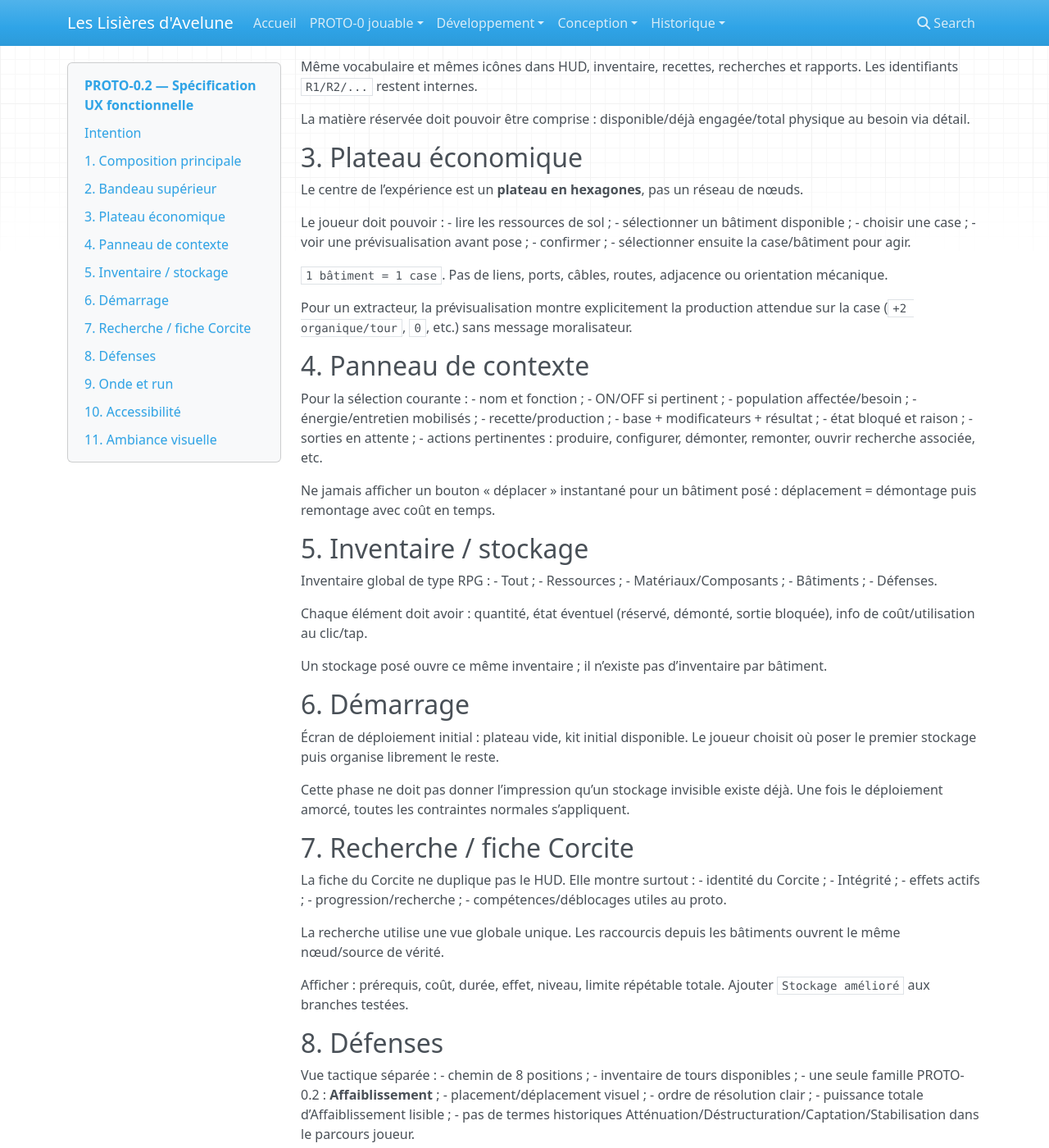
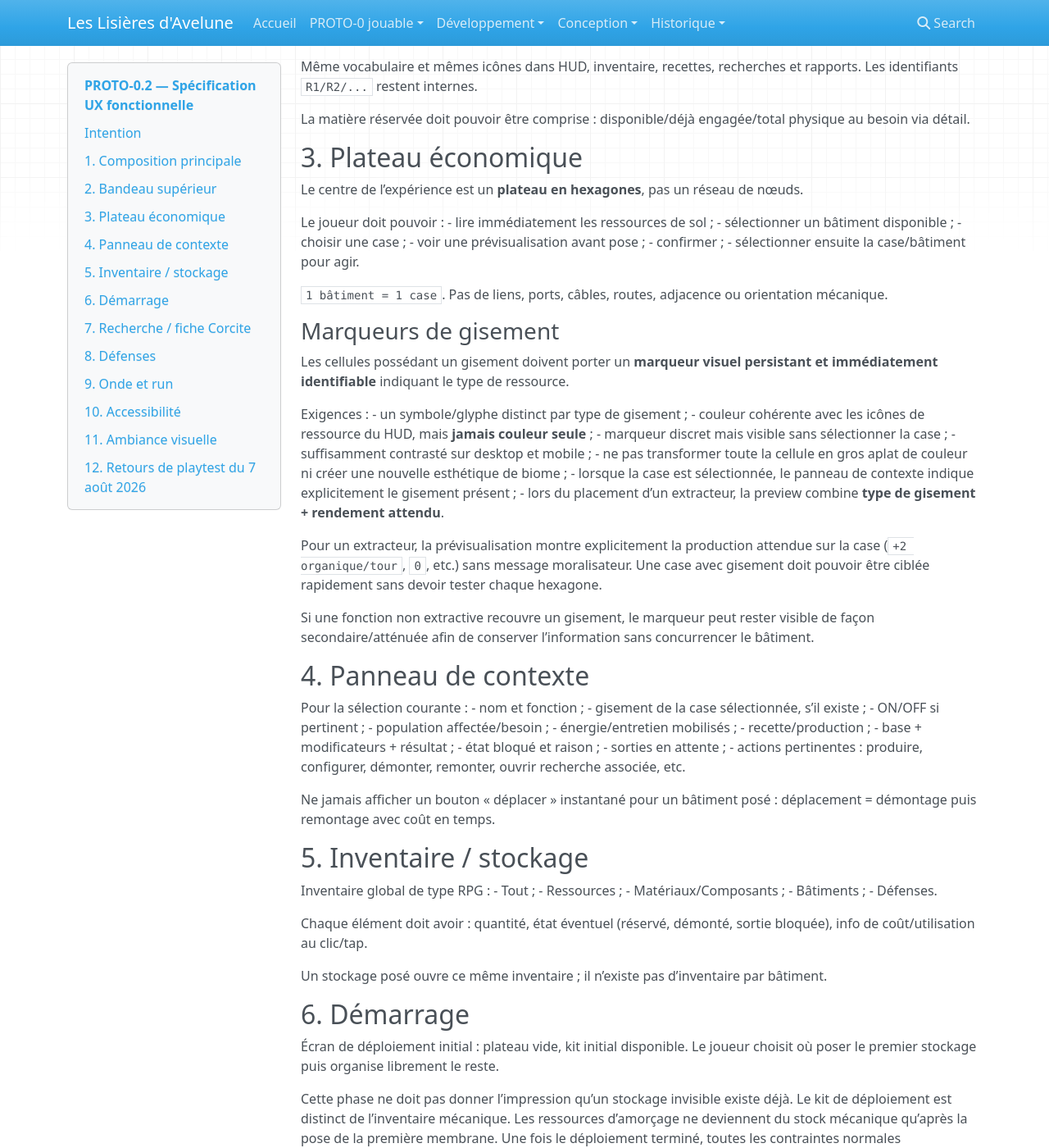
Before and after one commit to Abeliome-Officiel/les-lisieres-avelune, an MkDocs documentation site: the page built from docs/development/proto0.2/02_UX_SPEC.md, in a window 1280 px wide and 1400 px high, scrolled down 647 px. Shown: the whole window at 82% size. Built offline with MkDocs 1.6.1, drawn with Linux system fonts in a browser that asks for light colours; nearby versions of some CDN libraries; some of the changed text lies outside the part shown.

Commit message:
docs: rendre les gisements explicitement visibles dans l’UX P02

```diff
--- a/docs/development/proto0.2/02_UX_SPEC.md
+++ b/docs/development/proto0.2/02_UX_SPEC.md
@@ -38,7 +38,7 @@ La matière réservée doit pouvoir être comprise : disponible/déjà engagée/
 Le centre de l’expérience est un **plateau en hexagones**, pas un réseau de nœuds.
 
 Le joueur doit pouvoir :
-- lire les ressources de sol ;
+- lire immédiatement les ressources de sol ;
 - sélectionner un bâtiment disponible ;
 - choisir une case ;
 - voir une prévisualisation avant pose ;
@@ -47,12 +47,28 @@ Le joueur doit pouvoir :
 
 `1 bâtiment = 1 case`. Pas de liens, ports, câbles, routes, adjacence ou orientation mécanique.
 
-Pour un extracteur, la prévisualisation montre explicitement la production attendue sur la case (`+2 organique/tour`, `0`, etc.) sans message moralisateur.
+### Marqueurs de gisement
+
+Les cellules possédant un gisement doivent porter un **marqueur visuel persistant et immédiatement identifiable** indiquant le type de ressource.
+
+Exigences :
+- un symbole/glyphe distinct par type de gisement ;
+- couleur cohérente avec les icônes de ressource du HUD, mais **jamais couleur seule** ;
+- marqueur discret mais visible sans sélectionner la case ;
+- suffisamment contrasté sur desktop et mobile ;
+- ne pas transformer toute la cellule en gros aplat de couleur ni créer une nouvelle esthétique de biome ;
+- lorsque la case est sélectionnée, le panneau de contexte indique explicitement le gisement présent ;
+- lors du placement d’un extracteur, la preview combine **type de gisement + rendement attendu**.
+
+Pour un extracteur, la prévisualisation montre explicitement la production attendue sur la case (`+2 organique/tour`, `0`, etc.) sans message moralisateur. Une case avec gisement doit pouvoir être ciblée rapidement sans devoir tester chaque hexagone.
+
+Si une fonction non extractive recouvre un gisement, le marqueur peut rester visible de façon secondaire/atténuée afin de conserver l’information sans concurrencer le bâtiment.
 
 ## 4. Panneau de contexte
 
 Pour la sélection courante :
 - nom et fonction ;
+- gisement de la case sélectionnée, s’il existe ;
 - ON/OFF si pertinent ;
 - population affectée/besoin ;
 - énergie/entretien mobilisés ;
@@ -81,7 +97,7 @@ Un stockage posé ouvre ce même inventaire ; il n’existe pas d’inventaire p
 
 Écran de déploiement initial : plateau vide, kit initial disponible. Le joueur choisit où poser le premier stockage puis organise librement le reste.
 
-Cette phase ne doit pas donner l’impression qu’un stockage invisible existe déjà. Une fois le déploiement amorcé, toutes les contraintes normales s’appliquent.
+Cette phase ne doit pas donner l’impression qu’un stockage invisible existe déjà. Le kit de déploiement est distinct de l’inventaire mécanique. Les ressources d’amorçage ne deviennent du stock mécanique qu’après la pose de la première membrane. Une fois le déploiement terminé, toutes les contraintes normales s’appliquent.
 
 ## 7. Recherche / fiche Corcite
 
@@ -137,6 +153,7 @@ L’écran de fin montre durée, nombre d’ondes, évolution économique/défen
 - contraste suffisant ;
 - texte lisible ;
 - icône jamais seule pour une information critique ;
+- type de gisement différencié par **forme + couleur + texte au focus/sélection** ;
 - état sélectionné/bloqué/actif distinct visuellement et textuellement ;
 - responsive sans horizontal scroll structurel sur mobile.
 
@@ -158,3 +175,10 @@ L’interface doit déjà se rapprocher d’Avelune :
 - décoration qui masque la hiérarchie fonctionnelle.
 
 La priorité reste l’usage, mais Codex doit effectuer un **vrai travail visuel** et pas uniquement brancher des composants bruts.
+
+## 12. Retours de playtest du 7 août 2026
+
+Deux défauts de lisibilité/initialisation ont été identifiés sur la première preview navigateur :
+
+1. **bootstrap stockage** : `15/0` révélait que le kit et les ressources de départ étaient comptés dans le stockage mécanique avant la première membrane ; correction locale réalisée, à revalider ;
+2. **gisements insuffisamment visibles** : la présence/type de ressource au sol n’est pas identifiable assez rapidement sur le plateau ; le marqueur de gisement décrit en section 3 devient un correctif UX requis avant validation de l’alpha.
```
